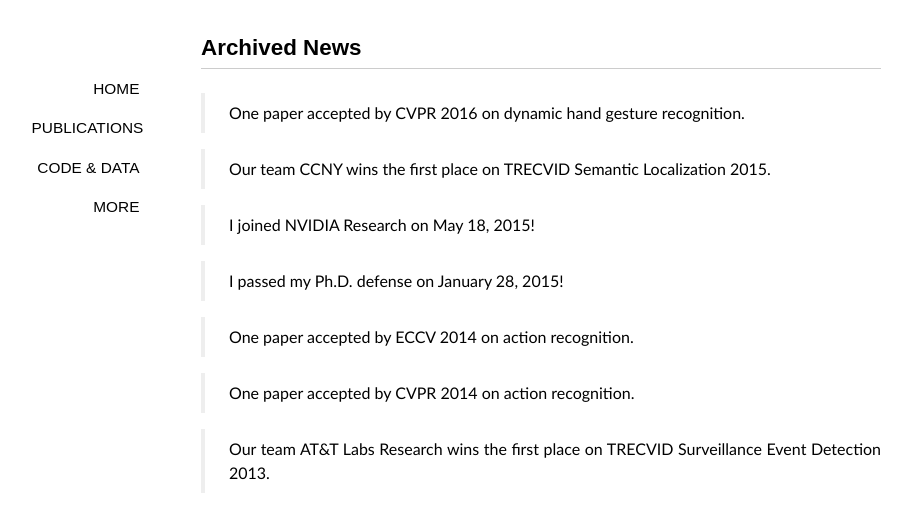
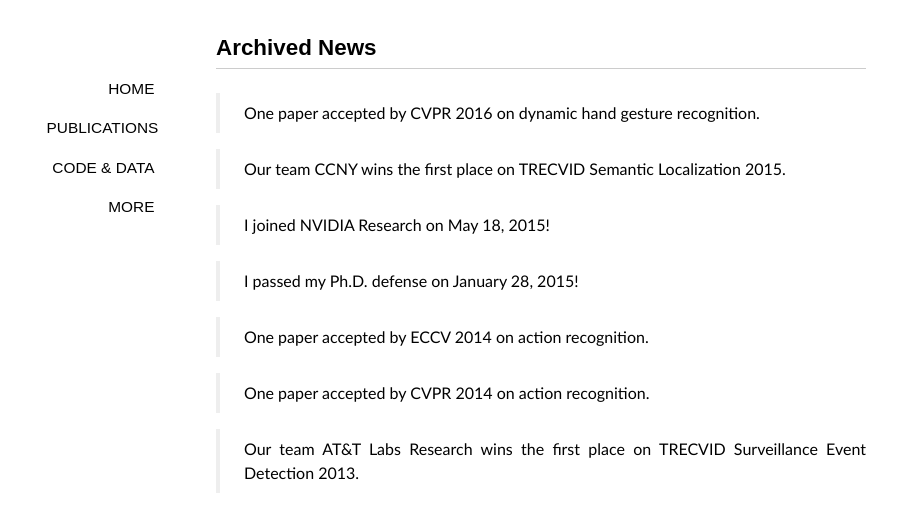
Before and after one commit to xiaodongyang/xiaodongyang.github.io, a Jekyll site: the page built from news.md, in a window 1280 px wide. Shown: the top 532 px of the page, without its empty margins (99-1010 px from the left). Built offline with Jekyll 4.4.1, drawn with Linux system fonts in a browser that asks for light colours; some web fonts are replaced.

Commit message:
Update style.css

```diff
--- a/media/css/style.css
+++ b/media/css/style.css
@@ -25,7 +25,7 @@
 blockquote{display:block;text-align:justify;border-left:4px solid #eeeeee;}
 blockquote{margin:1em 0em;padding-left:1.5em;}
 blockquote p{margin:0;padding:.5em 0;}
-#container{width:680px;margin:2em auto;display:block;padding:0 2em;}
+#container{width:650px;margin:2em auto;display:block;padding:0 2em;}
 .content{font-size:16px;line-height:24px;}
 .content h1{padding:.5em 0;}
 .content img{max-width:600px;display:block;margin:4px auto;-webkit-box-shadow:#999 1px 1px 4px;-moz-box-shadow:#999 1px 1px 4px;box-shadow:#999 1px 1px 4px;}
```
